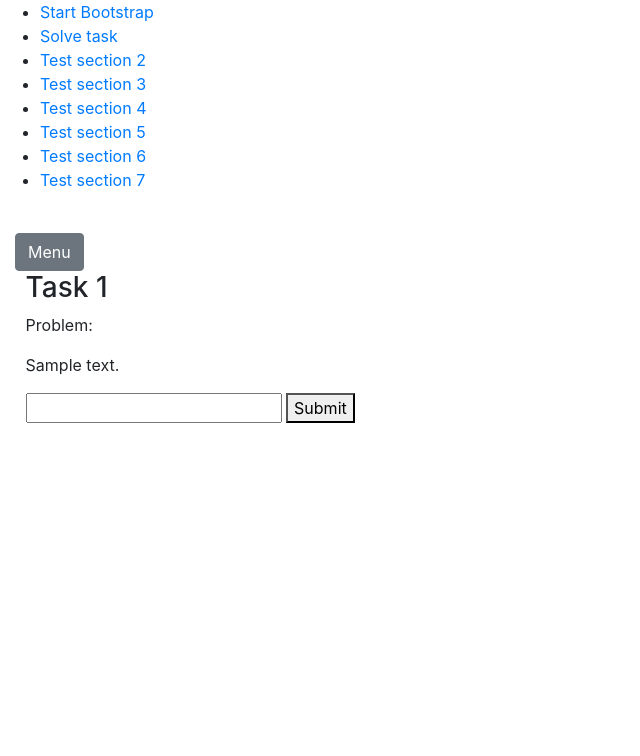
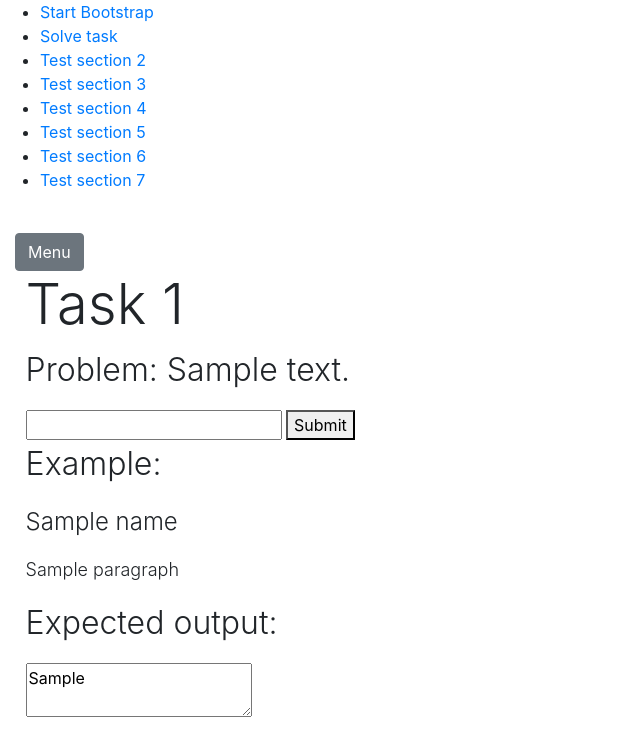
Before and after one commit to Programeezy/PyTrainer, a Django app: template PyTrainer/regulars/templates/regulars/task.html in a window 1280 px wide. Shown: the top 756 px of the page, without its empty margins (0-640 px from the left). Run offline with Django 3.2, Linux system fonts and the light colour scheme; the template is opened without the code that fills it: most values are stand-ins (such as "Sample title", 1, 10 or a date in 2020); some libraries are stand-ins or nearby versions.

Commit message:
Changed interface, added example output with text and expected result.

```diff
--- a/PyTrainer/regulars/templates/regulars/index.html
+++ b/PyTrainer/regulars/templates/regulars/index.html
@@ -10,13 +10,24 @@
     <meta name="author" content="">
 
     <title>Simple Sidebar - Start Bootstrap Template</title>
+    <!-- Latest compiled and minified CSS -->
+    <link rel="stylesheet" href="https://maxcdn.bootstrapcdn.com/bootstrap/4.1.3/css/bootstrap.min.css">
+
+    <!-- jQuery library -->
+    <script src="https://ajax.googleapis.com/ajax/libs/jquery/3.3.1/jquery.min.js"></script>
+
+    <!-- Popper JS -->
+    <script src="https://cdnjs.cloudflare.com/ajax/libs/popper.js/1.14.3/umd/popper.min.js"></script>
+
+    <!-- Latest compiled JavaScript -->
+    <script src="https://maxcdn.bootstrapcdn.com/bootstrap/4.1.3/js/bootstrap.min.js"></script>
 
     <!-- Bootstrap core CSS -->
     <link href="{% static "PyTrainer/vendor/bootstrap/css/bootstrap.min.css" %}" rel="stylesheet">
 
     <!-- Custom styles for this template -->
     <link href="{% static "PyTrainer/css/simple-sidebar.css" %}" rel="stylesheet">
-
+    <link href="https://fonts.googleapis.com/css?family=Abel" rel="stylesheet">
 </head>
 
 <body>
--- a/PyTrainer/regulars/templates/regulars/task.html
+++ b/PyTrainer/regulars/templates/regulars/task.html
@@ -9,10 +9,9 @@
                 e.style.display = 'block';
         }
     </script>
-    <div style="margin-left: 2%">
-        <h3>Task {{ task_id }}</h3>
-        <p>Problem:</p>
-        <p>{{ description }}</p>
+    <div class="font-weight-light" style="margin-left: 2%">
+        <h3 class="display-4">Task {{ task_id }}</h3>
+        <p style="font-size: xx-large;">Problem: {{ description }}</p>
         <form method="post">
             {% csrf_token %}
             <input type="text" name="solution"/>
@@ -21,5 +20,12 @@
                 <p>Content goes here.</p>
             </div>
         </form>
+        <p style="font-size: xx-large">Example:</p>
+        <p style="font-size: x-large">{{ name }}</p>
+        {% for paragraph in content %}
+            <p style="font-size: large">{{ paragraph }}</p>
+        {% endfor %}
+        <p style="font-size: xx-large">Expected output:</p>
+        <textarea readonly>{{ article_result }}</textarea>
     </div>
 {% endblock %}
```
Also changed, not shown: PyTrainer/db_sources.py (+5 -4 lines), PyTrainer/regulars/views.py (+10 -5 lines).
